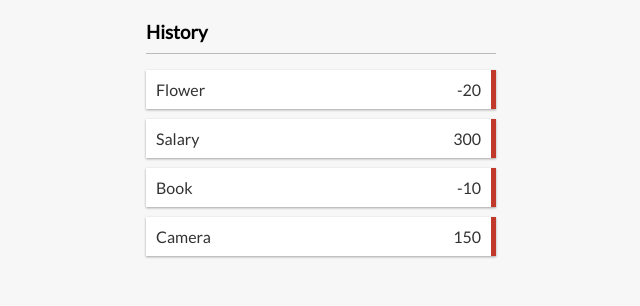
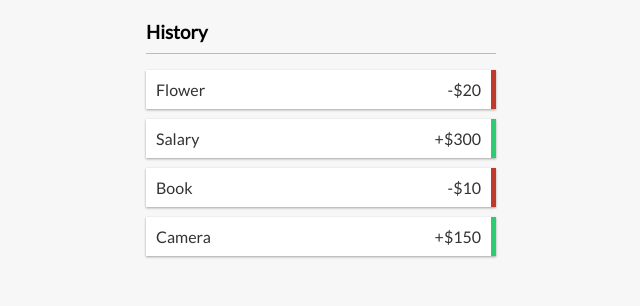
Before and after one commit to ArvinthC3000/expense-tracker-react-brad-, a React (Create React App) app: page / in a window 1280 px wide. Shown: the part 235-541 px from the top of the page, without its empty margins (319-959 px from the left). Built offline with nearby package versions, Linux system fonts and the light colour scheme; the HTML template or start-up script is replaced by a standard one.

Commit message:
Transaction list context

```diff
--- a/src/components/Transaction.jsx
+++ b/src/components/Transaction.jsx
@@ -1,9 +1,13 @@
 import PropTypes from 'prop-types';
 
 const Transaction = ({ transaction }) => {
+  const sign = transaction.amount > 0 ? '+' : '-';
   return (
-    <li className='minus'>
-      {transaction.text} <span>{transaction.amount}</span>
+    <li className={transaction.amount < 0 ? 'minus' : 'plus'}>
+      {transaction.text}{' '}
+      <span>
+        {sign}${Math.abs(transaction.amount)}
+      </span>
       <button className='delete-btn'>x</button>
     </li>
   );
```
